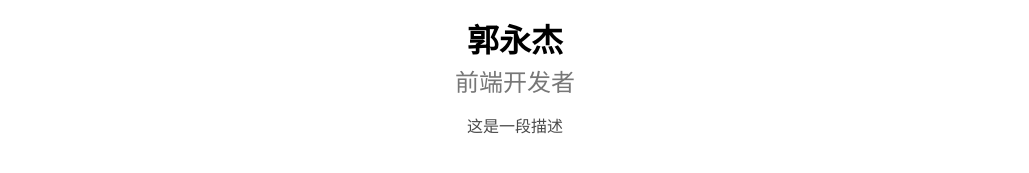
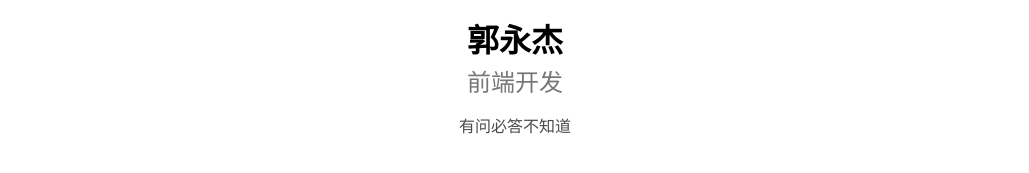
Before and after one commit to briefguo/briefguo.com, a React (Vite) app: page / in a window 1280 px wide. Shown: the part 413-586 px from the top of the page, without its empty margins (125-1154 px from the left). Built offline with nearby package versions, Linux system fonts and the light colour scheme.

Commit message:
chore: 更新描述

```diff
--- a/src/pages/index.tsx
+++ b/src/pages/index.tsx
@@ -4,6 +4,7 @@ import PageContainer from '~components/PageContainer';
 import Screen from '~components/Screen';
 import logo from '~assets/briefguo.png';
 import styled from 'styled-components';
+import Body from '~components/Body';
 
 const CircleImage = styled.img`
   border-radius: 50%;
@@ -31,8 +32,8 @@ export default () => {
       <Screen>
         <CircleImage width="150px" src={logo} alt="" />
         <Name>郭永杰</Name>
-        <Title>前端开发者</Title>
-        <Description>这是一段描述</Description>
+        <Title>前端开发</Title>
+        <Description>有问必答不知道</Description>
         {/* https://www.zhihu.com/people/guo-yong-jie-48/activities */}
         {/* 喜欢的游戏 */}
         {/* https://steamcommunity.com/profiles/76561198304706081 */}
```
